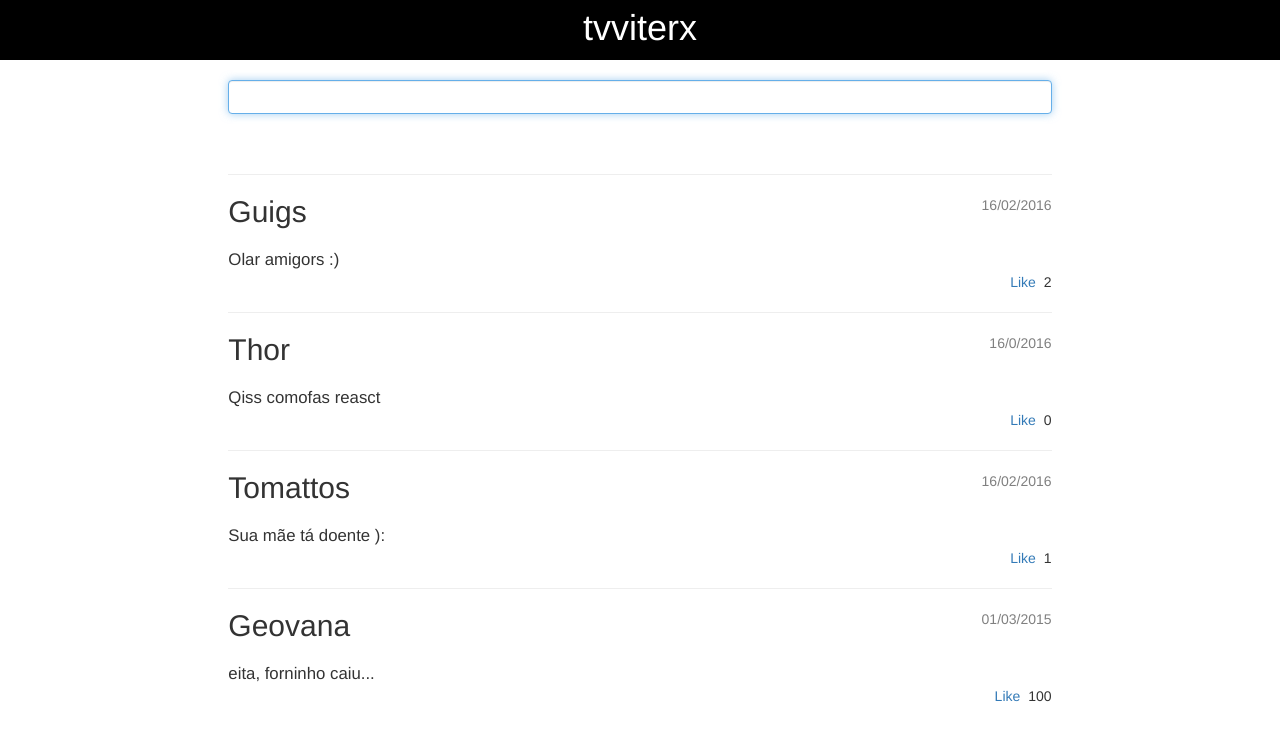
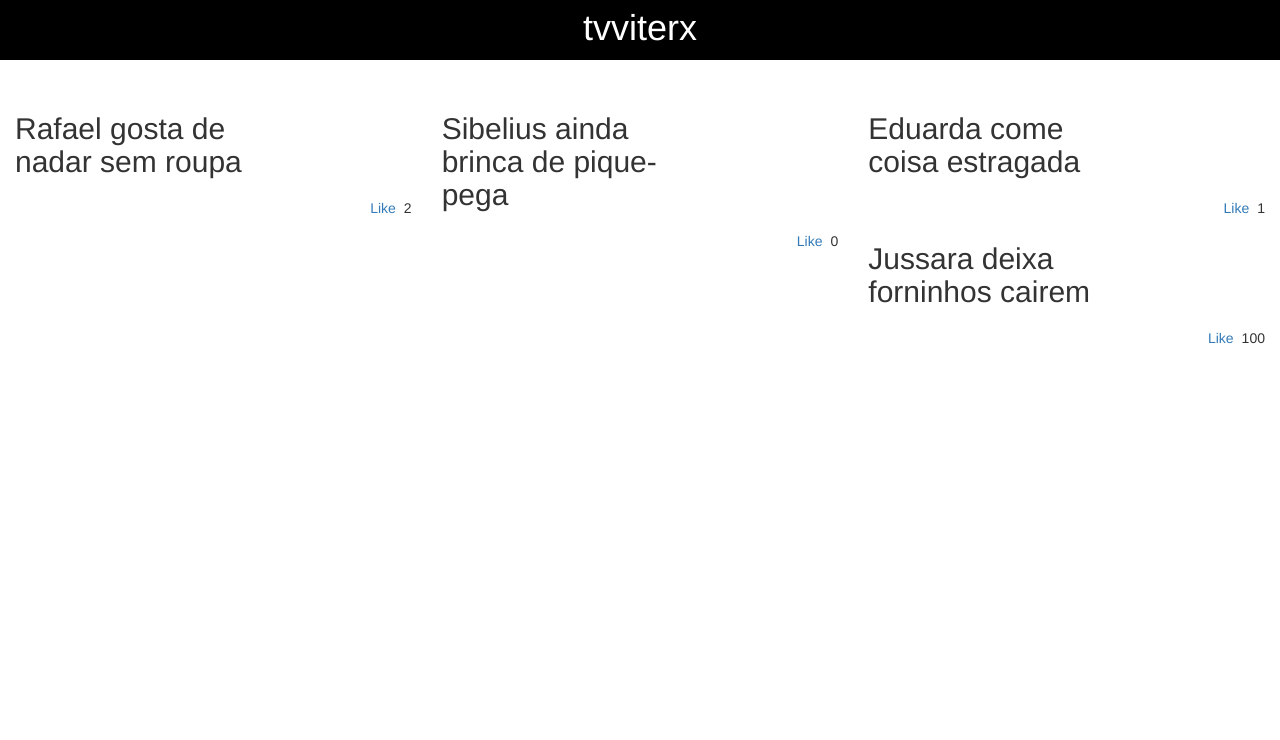
Before and after one commit to ohmyguigs/avidade, a React app: page / in a window 1280 px wide. Shown: the top 740 px of the page. Built offline with nearby package versions, Linux system fonts and the light colour scheme.

Commit message:
Do the all mighty loop

```diff
--- a/src/App.js
+++ b/src/App.js
@@ -1,60 +1,58 @@
 import React from 'react';
 import Header from './components/Header/Header';
-import PostArea from './components/PostArea/PostArea';
 import PostList from './components/PostList/PostList';
 
 class App extends React.Component {
   componentWillMount() {
+    const names = [
+      'Sibelius',
+      'Cleyton',
+      'Eduarda',
+      'Bernardo',
+      'Rafael',
+      'Glauber',
+      'Gabriel',
+      'Jussara',
+      'Carolina',
+      'Geovana',
+      'Michel'
+    ];
     const posts = [
       {
         id: 0,
         name: 'Geovana',
-        post: 'eita, forninho caiu...',
-        postedAt: '01/03/2015',
+        post: 'deixa forninhos cairem',
         likes: 100
       },
       {
         id: 1,
-        name: 'Tomattos',
-        post: 'Sua mãe tá doente ):',
-        postedAt: '16/02/2016',
+        name: 'Sibelius',
+        post: 'come coisa estragada',
         likes: 1
       },
       {
         id: 2,
         name: 'Thor',
-        post: 'Qiss comofas reasct',
-        postedAt: '16/0/2016',
+        post: 'ainda brinca de pique-pega',
         likes: 0
       },
       {
         id: 3,
-        name: 'Guigs',
-        post: 'Olar amigors :)',
-        postedAt: '16/02/2016',
+        name: 'Guido',
+        post: 'gosta de nadar sem roupa',
         likes: 2
       }
     ];
 
     this.setState({
       posts,
-      previewPost: null
+      names
     });
   }
 
-  addPost = (post) => {
-    const lastPostIndex = this.state.posts.length - 1;
-    const clonedPost = {
-      id: this.state.posts[lastPostIndex].id + 1,
-      ...post
-    };
-    const posts = [
-      ...this.state.posts,
-      clonedPost
-    ];
-
-    this.setState({ posts });
-  };
+  componentDidMount() {
+    this.shuffleNames();
+  }
 
   increaseLike = (id) => {
     const currentPosts = this.state.posts;
@@ -72,18 +70,23 @@ class App extends React.Component {
     this.setState({ posts });
   };
 
-  updatePreviewPost = (previewPost) => {
-    this.setState({ previewPost });
+  shuffleNames = () => {
+    const { names, posts } = this.state;
+
+    let newPosts = posts.map((post) => {
+      post.name = names[Math.floor((Math.random() * names.length) + 0)];
+      return post;
+    });
+    this.setState({posts: newPosts});
+    setTimeout(() => {
+      this.shuffleNames()
+    }, 1200);
   };
 
   render() {
     return (
       <div className="container-fluid">
         <Header />
-        <PostArea
-          addPost={this.addPost}
-          updatePreviewPost={this.updatePreviewPost}
-        />
         <PostList
           {...this.state}
           increaseLike={this.increaseLike}
--- a/src/components/PostArea/PostArea.js
+++ /dev/null
@@ -1,64 +0,0 @@
-import React from 'react';
-import './PostArea.less';
-
-class PostArea extends React.Component {
-  componentDidMount() {
-    this.input.focus();
-  };
-
-  handleSubmit = (e) => {
-    e.preventDefault();
-
-    this.props.addPost(this.makePost(this.input.value));
-    this.input.value = '';
-    this.props.updatePreviewPost(null);
-  };
-
-  handleChange = (e) => {
-    const previewPost = this.makePost(e.target.value);
-
-    this.props.updatePreviewPost(previewPost);
-  }
-
-  getTodayDate = () => {
-    const today = new Date();
-    const day = today.getDate();
-    const saneDay = day >= 10 ? day : '0' + day;
-    const month = today.getMonth() + 1;
-    const saneMonth = month <= 10 ? month : '0' + month;
-    const year = today.getFullYear();
-    const saneToday = `${day}/${month}/${year}`;
-
-    return saneToday;
-  };
-
-  makePost = (text) => {
-    const post = {
-      name: 'VTEX',
-      post: text,
-      postedAt: this.getTodayDate(),
-      likes: 0
-    };
-
-    return post;
-  }
-
-  render() {
-    return (
-      <div className="PostArea row">
-        <div className="col-lg-8 col-lg-offset-2">
-          <form onSubmit={this.handleSubmit}>
-            <input
-              ref={(ref) => this.input = ref}
-              className="form-control"
-              type="text"
-              onChange={this.handleChange}
-            />
-          </form>
-        </div>
-      </div>
-    );
-  };
-}
-
-export default PostArea;
--- a/src/components/PostArea/PostArea.less
+++ /dev/null
@@ -1,3 +0,0 @@
-.PostArea {
-  margin-top: 20px;
-}
--- a/src/components/PostList/Post/Post.js
+++ b/src/components/PostList/Post/Post.js
@@ -9,24 +9,12 @@ class Post extends React.Component {
 
   render() {
     return (
-      <div className="Post">
+      <div className="Post col-lg-4">
         <div className="row">
           <div className="col-lg-8">
             <h2 className="Post__name">
-              { this.props.name }
+              { this.props.name + ' ' + this.props.post}
             </h2>
-          </div>
-          <div className="col-lg-4">
-            <span className="Post__date pull-right">
-              { this.props.postedAt }
-            </span>
-          </div>
-        </div>
-        <div className="row">
-          <div className="col-lg-12">
-            <span className="Post__text">
-              { this.props.post }
-            </span>
           </div>
         </div>
         {
--- a/src/components/PostList/PostList.js
+++ b/src/components/PostList/PostList.js
@@ -9,7 +9,6 @@ class PostList extends React.Component {
     const posts = reversedPosts.map((post, index) => {
       return (
         <div key={index}>
-          <hr />
           <Post
             {...post}
             increaseLike={this.props.increaseLike}
@@ -20,7 +19,6 @@ class PostList extends React.Component {
 
     return (
       <div className="PostList row">
-        <div className="col-lg-8 col-lg-offset-2">
         {
           previewPost && previewPost.post.length > 0 ?
             <Post
@@ -29,7 +27,6 @@ class PostList extends React.Component {
         }
         { posts }
       </div>
-      </div>
     );
   };
 }
```
Lines whose indentation alone changed are shown as unchanged.
